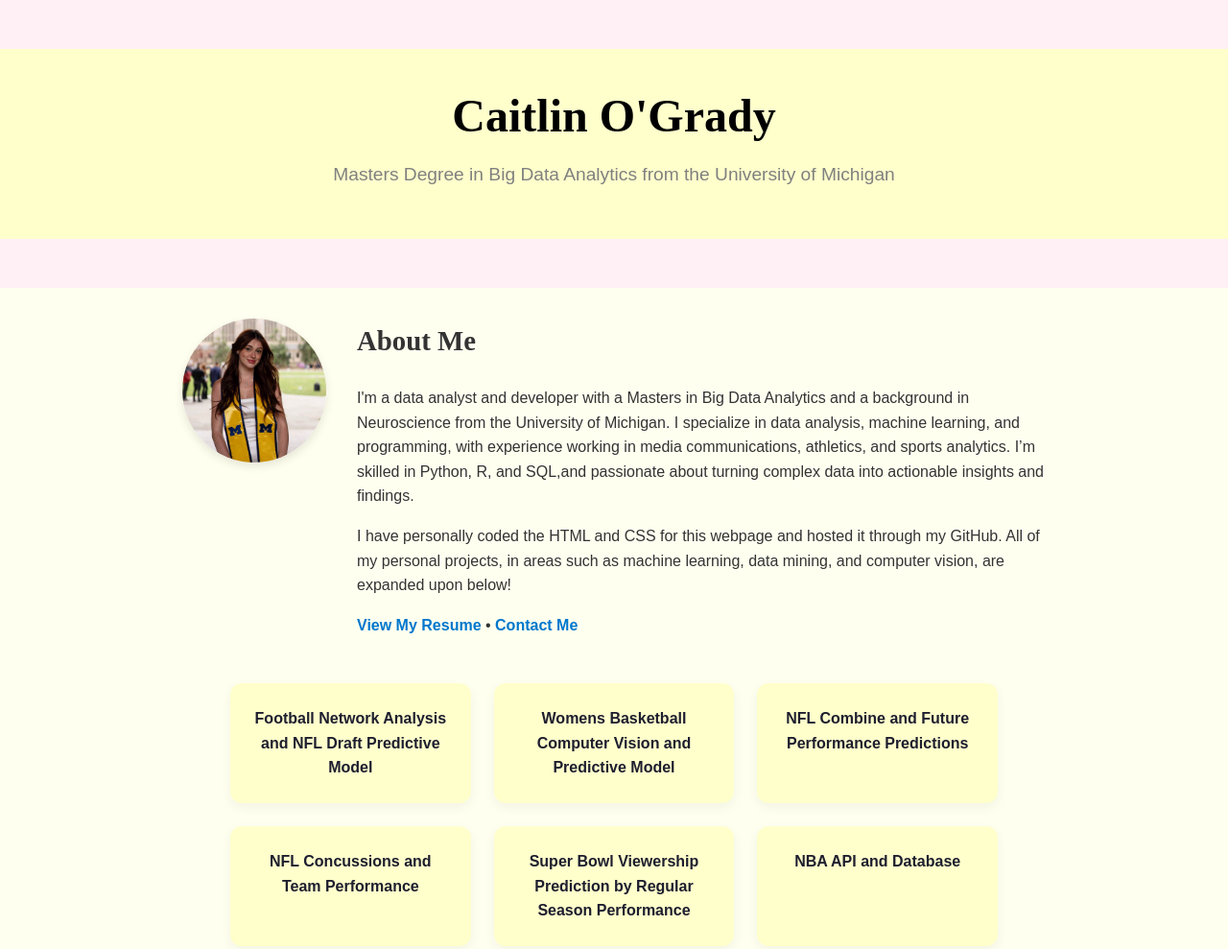
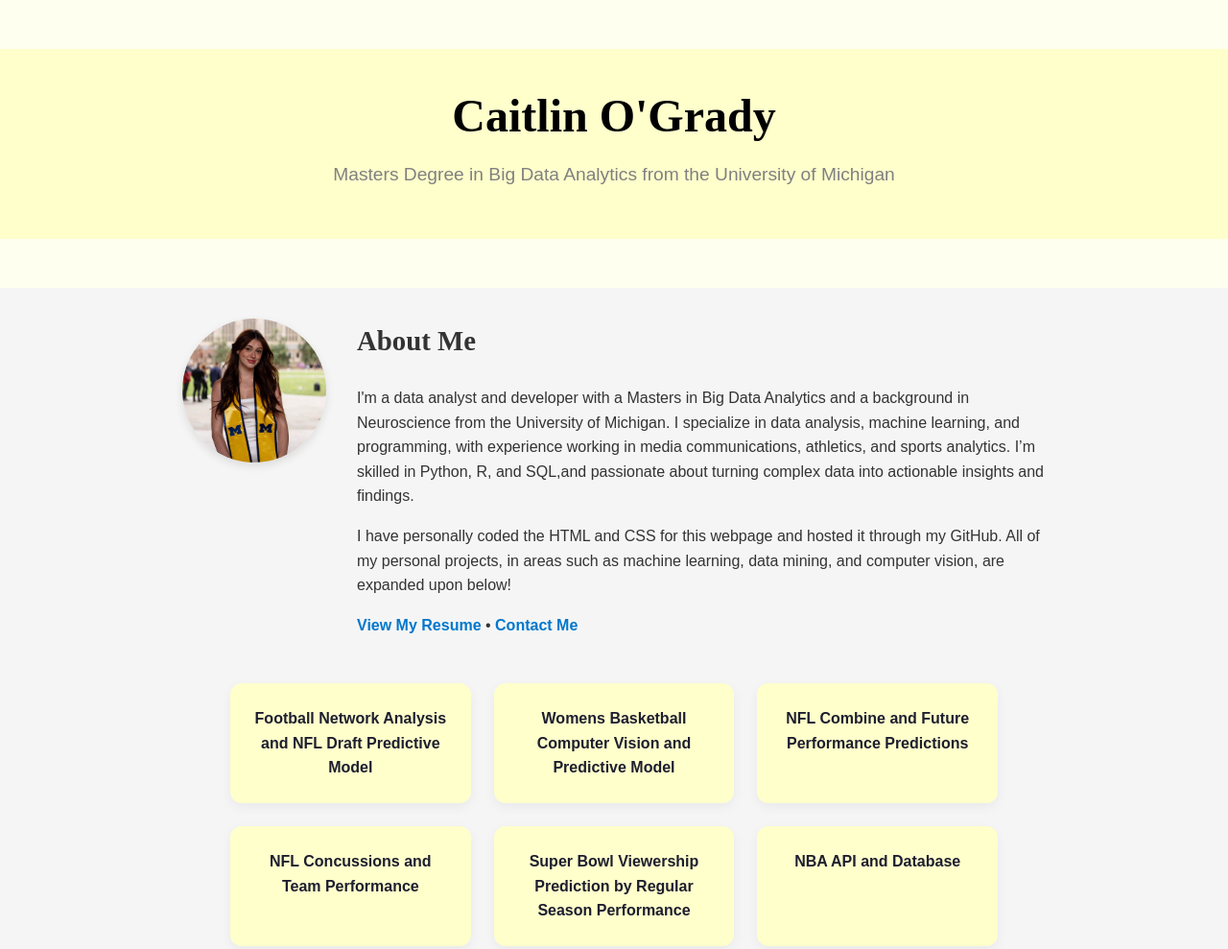
Before and after one commit to caitlinogrady/portfolio, a plain HTML site: page index.html in a window 1280 px wide. Shown: the whole page at 96% size. Drawn offline with Linux system fonts and the light colour scheme; a web font is replaced by a local one.

Commit message:
fixed colors

```diff
--- a/style.css
+++ b/style.css
@@ -5,15 +5,14 @@ body {
 	margin: 0;
 	padding: 0;
 	font-family: 'Karla', sans-serif;
-	background-color: rgb(255, 255, 240)
-	;
+	background-color: whitesmoke;
 	color: #333;
 	line-height: 1.6;
   }
 
   /* Header with background image */
   header {
-	background-color: rgb(255, 240, 245);
+	background-color: rgb(255, 255, 240);
 	height: 300px;
 	display: flex;
 	align-items: center;
```
